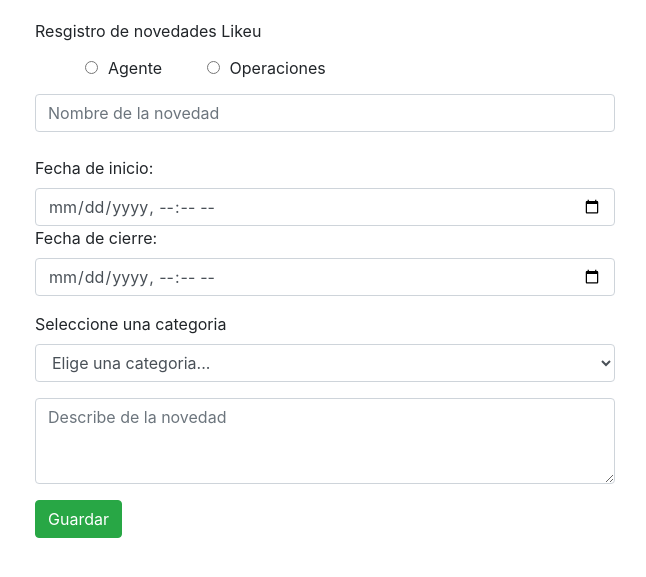
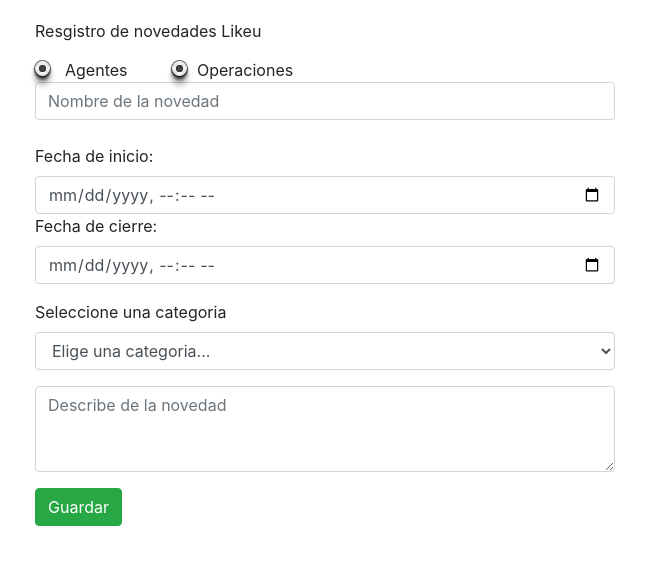
Before and after one commit to Maorz30199/likeu, a PHP site: page /likeu/ in a window 1280 px wide. Shown: the part 56-633 px from the top of the page, without its empty margins (265-911 px from the left). Run offline with PHP 8.4, Linux system fonts and the light colour scheme; data that the repository does not hold is empty; some libraries are stand-ins or nearby versions.

Commit message:
db consult
create new files php from sql consult

```diff
--- a/css/style.css
+++ b/css/style.css
@@ -1,5 +1,3 @@
-@import "bootstrap/functions";
-@import "bootstrap/variables";
 .h1, h1 {
     font-size: 2.5rem;
     margin-top: 65px;
@@ -8,10 +6,47 @@
 form.formulario{
   margin: 75px 400px 0 300px;
 }
-input#si {
-  margin: 0 10px 20px 50px;
+label{
+  cursor: pointer;
 }
 input#no {
   margin: 10px 10px 0 40px;
 }
-@import "bootstrap";
+input[type="radio"] {
+    background-color: #ddd;
+    background-image: -webkit-linear-gradient(0deg, transparent 20%, hsla(0,0%,100%,.7), transparent 80%),
+                      -webkit-linear-gradient(90deg, transparent 20%, hsla(0,0%,100%,.7), transparent 80%);
+    border-radius: 10px;
+    box-shadow: inset 0 1px 1px hsla(0,0%,100%,.8),
+                0 0 0 1px hsla(0,0%,0%,.6),
+                0 2px 3px hsla(0,0%,0%,.6),
+                0 4px 3px hsla(0,0%,0%,.4),
+                0 6px 6px hsla(0,0%,0%,.2),
+                0 10px 6px hsla(0,0%,0%,.2);
+    cursor: pointer;
+    display: inline-block;
+    height: 15px;
+    margin-right: 15px;
+    width: 15px;
+    -webkit-appearance: none;
+}
+input[type="radio"]:after {
+    background-color: #444;
+    border-radius: 25px;
+    box-shadow: inset 0 0 0 1px hsla(0,0%,0%,.4),
+                0 1px 1px hsla(0,0%,100%,.8);
+    content: '';
+    display: block;
+    height: 7px;
+    left: 4px;
+    position: relative;
+    top: 4px;
+    width: 7px;
+}
+input[type="radio"]:checked:after {
+    background-color: rgb(138, 255, 102);
+    box-shadow: inset 0 0 0 1px hsla(0,0%,0%,.4),
+                inset 0 2px 2px hsla(0,0%,100%,.4),
+                0 1px 1px hsla(0,0%,100%,.8),
+                0 0 2px 2px rgba(100, 6, 6, 0.103);
+}
--- a/database/agentes.php
+++ b/database/agentes.php
@@ -6,5 +6,14 @@ include("conexion.php");
      mysqli_select_db($conexion,"agentes");
     $sql="SELECT * FROM agentes where Estado=1";//Consulta sql para obetener solos los agentes activos
     $result = mysqli_query($conexion, $sql);
+    if($result){
+        $no=1;
+        while($row = mysqli_fetch_array($result)) {
+            echo '<option value="'.$no.'">' . $row['Nombre'] . '</option>';
+            $no++;
+        }mysqli_close($conexion);
+    }else{
+        echo "Query failed with error: " . mysqli_error($conexion) . "<br>";
+    }
 }
 ?>
--- a/database/guardar_novedad.php
+++ b/database/guardar_novedad.php
@@ -8,7 +8,6 @@
 $descripcion = $_POST['descripcion'];
 $operaciones = $_POST['operaciones'];
 $agentes = $_POST['agentes'];
-
     if($fecha_cierre >= $fecha_inicio){
         $f = str_replace('/', '-', $fecha_inicio);
         $fechai_formato = date('Y-m-d H:i:s', strtotime($f));//Dar formato esperado a las fechas obtenidas
@@ -18,10 +17,10 @@
         $query = "INSERT INTO novedades(nombre, fecha_inicio, fecha_cierre, duracion, categoria, descripcion, id_Operaciones, id_Agentes) VALUES('$nombre', '$fechai_formato', '$fechac_formato', TIMEDIFF('$fechac_formato','$fechai_formato'), '$categoria', '$descripcion', '$operaciones', '$agentes')";
         $resultado = $conexion->query($query);
         if($resultado){//validación de la conexión
+            echo "Novedad Registrada";
             header("Status: 301 Moved Permanently");
-            header("Location: http://localhost:8080/likeu/registro_novedad.php");
+            header("refresh:1; url=http://localhost:8080/likeu/index.php");
             exit;
-            echo "Conexión Exitosa";
         }
         else{
             die('No se logro realizar la conexión: ' . mysqli_error($conexion));
--- a/database/operaciones.php
+++ b/database/operaciones.php
@@ -6,5 +6,14 @@ include("conexion.php");
         mysqli_select_db($conexion,"operaciones");
         $sql="SELECT * FROM operaciones";
         $result = mysqli_query($conexion, $sql);
+        if($result){
+            $no = 1;
+            while($row = mysqli_fetch_array($result)) {
+                echo '<option value="'.$no.'">' . $row['Nombre'] . '</option>';
+                $no++;
+            }mysqli_close($conexion);
+        }else{
+            echo "Query failed with error: " . mysqli_error($conexion)."<br>";
+        }
     }
 ?>
--- a/index.php
+++ b/index.php
@@ -13,5 +13,6 @@
     </div>
   </nav>
   <?php include("templates/registro_novedad.php");?>
+
   <script src="js/condicion.js"></script>
 </body>
--- a/templates/registro_novedad.php
+++ b/templates/registro_novedad.php
@@ -1,6 +1,6 @@
 <form action="./database/guardar_novedad.php" class="formulario" name="registroNovedad" method="POST">
     <label for="" >Resgistro de novedades Likeu</label><br>
-      <input type="radio" name="campo" required value="si" id="si" onclick="seleccion()"  />Agente
+    <input type="radio" name="campo" required value="si" id="si" onclick="seleccion()"  />Agentes
     <input type="radio" name="campo" required value="no" id="no" onclick="seleccion()" />Operaciones
     <div class="form-group" id="agente" style="display:none">
         <label for="seleccionAgente">Seleccione un agente</label>
@@ -8,15 +8,6 @@
             <option selected value="">Selecciona un agente...</option>
             <?php
             include("./database/agentes.php");
-            if($result){
-            $no=1;
-                while($row = mysqli_fetch_array($result)) {
-                    echo '<option value="'.$no.'">' . $row['Nombre'] . '</option>';
-                    $no++;
-                }mysqli_close($conexion);
-            }else{
-                echo "Query failed with error: " . mysqli_error($conexion) . "<br>";
-            }
             ?>
         </select>
     </div>
@@ -26,15 +17,6 @@
             <option selected value="">Elige una operacion...</option>
             <?php
             include("./database/operaciones.php");
-            if($result){
-                $no = 1;
-                while($row = mysqli_fetch_array($result)) {
-                    echo '<option value="'.$no.'">' . $row['Nombre'] . '</option>';
-                    $no++;
-                }mysqli_close($conexion);
-            }else{
-                    echo "Query failed with error: " . mysqli_error($conexion)."<br>";
-            }
             ?>
         </select>
     </div>
```
Also changed, not shown: database/novedades.php (+21 -1 lines), database/novedadesxagentes.php (added, +8 -0 lines), database/novedadesxoperaciones.php (added, +17 -0 lines), templates/mostrar_novedad.php (+0 -39 lines). Lines whose indentation alone changed are shown as unchanged.
